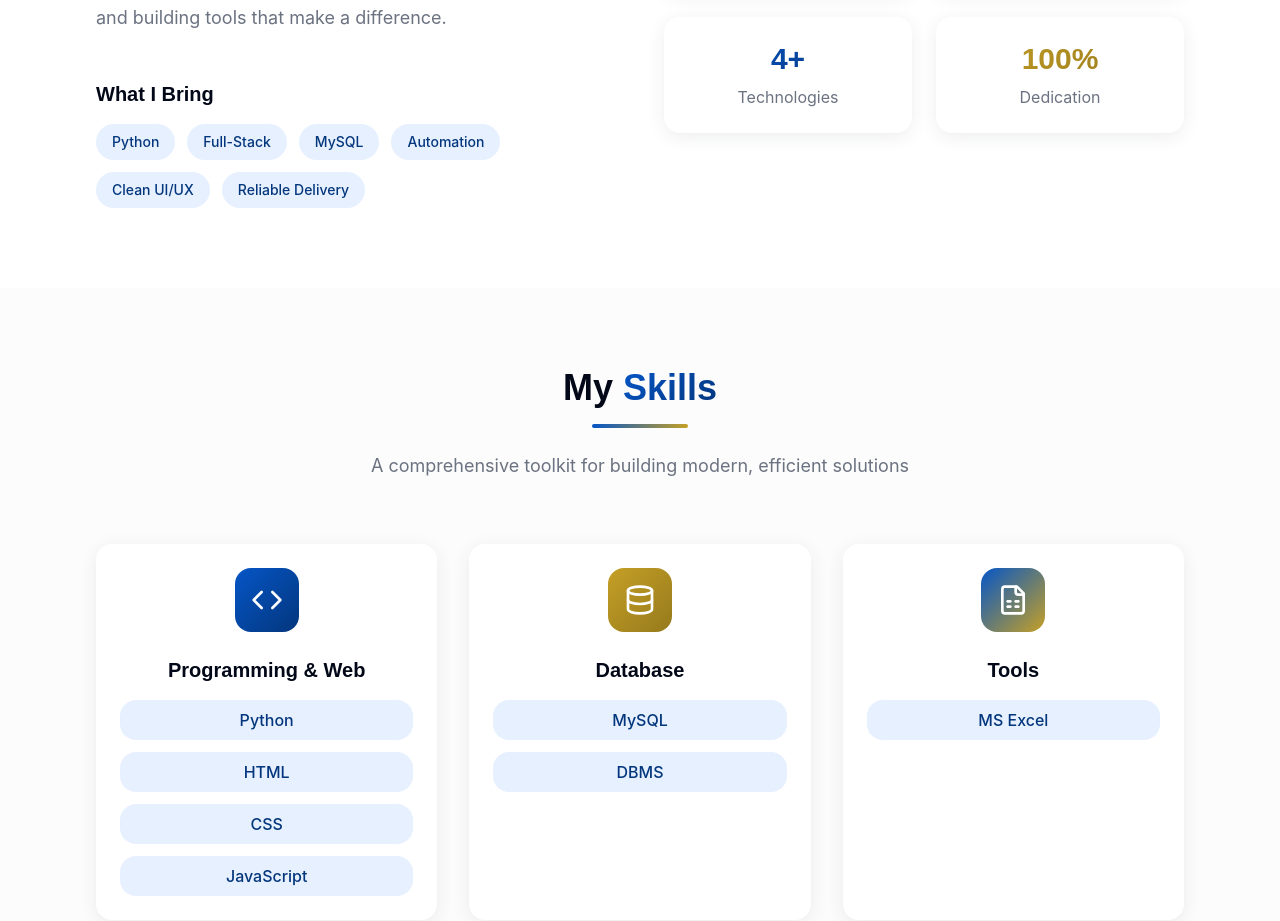
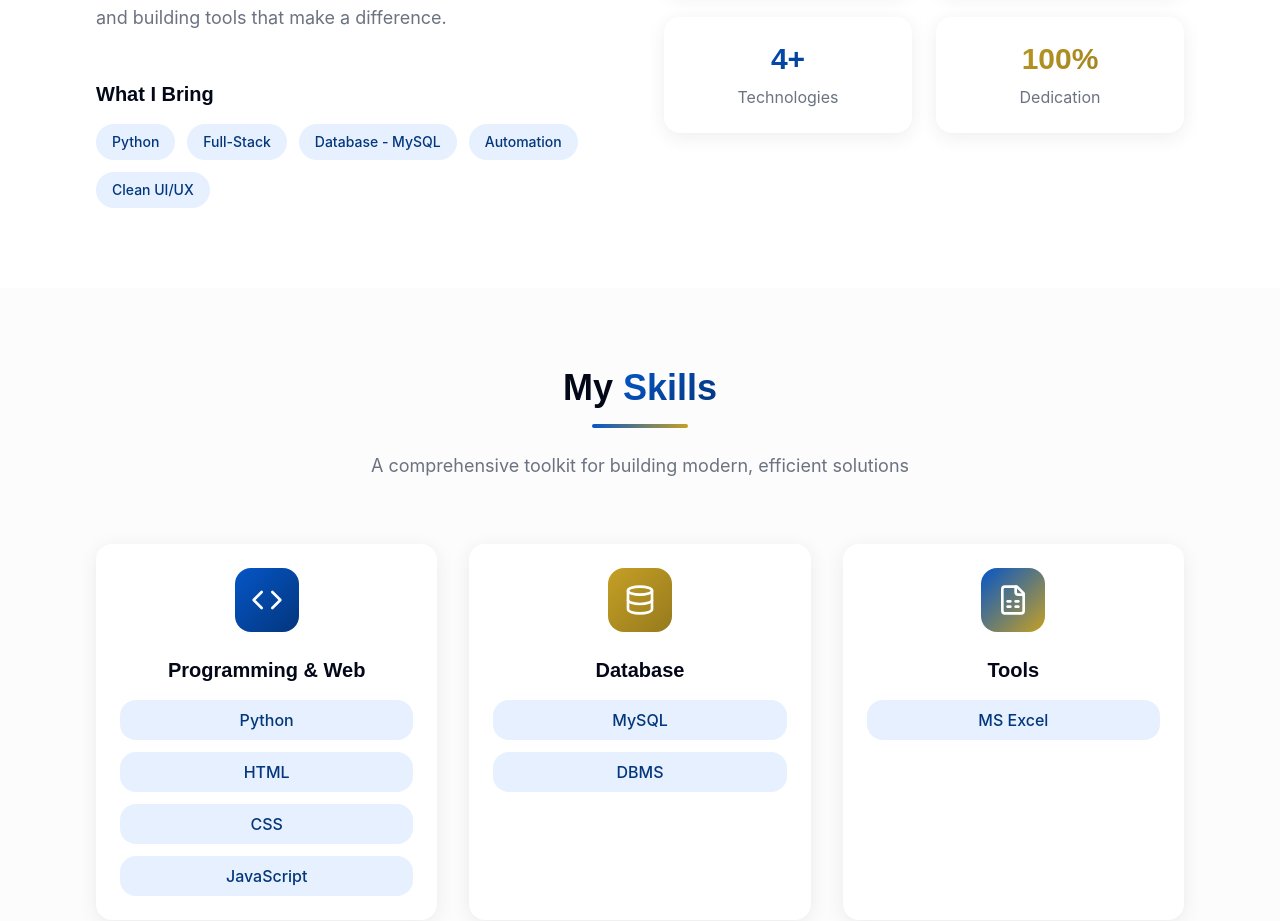
Before and after one commit to VinayakaReddy20/vinayaka-dev-folio, a React (Vite) app: page / in a window 1280 px wide. Shown: the part 1201-2122 px from the top of the page. Built offline with nearby package versions, Linux system fonts and the light colour scheme.

Commit message:
Update About.tsx

```diff
--- a/src/components/About.tsx
+++ b/src/components/About.tsx
@@ -2,10 +2,10 @@ const About = () => {
   const highlights = [
     "Python",
     "Full-Stack",
-    "MySQL",
+    "Database - MySQL",
     "Automation",
-    "Clean UI/UX",
-    "Reliable Delivery"
+    "Clean UI/UX"
+
   ];
 
   return (
```
